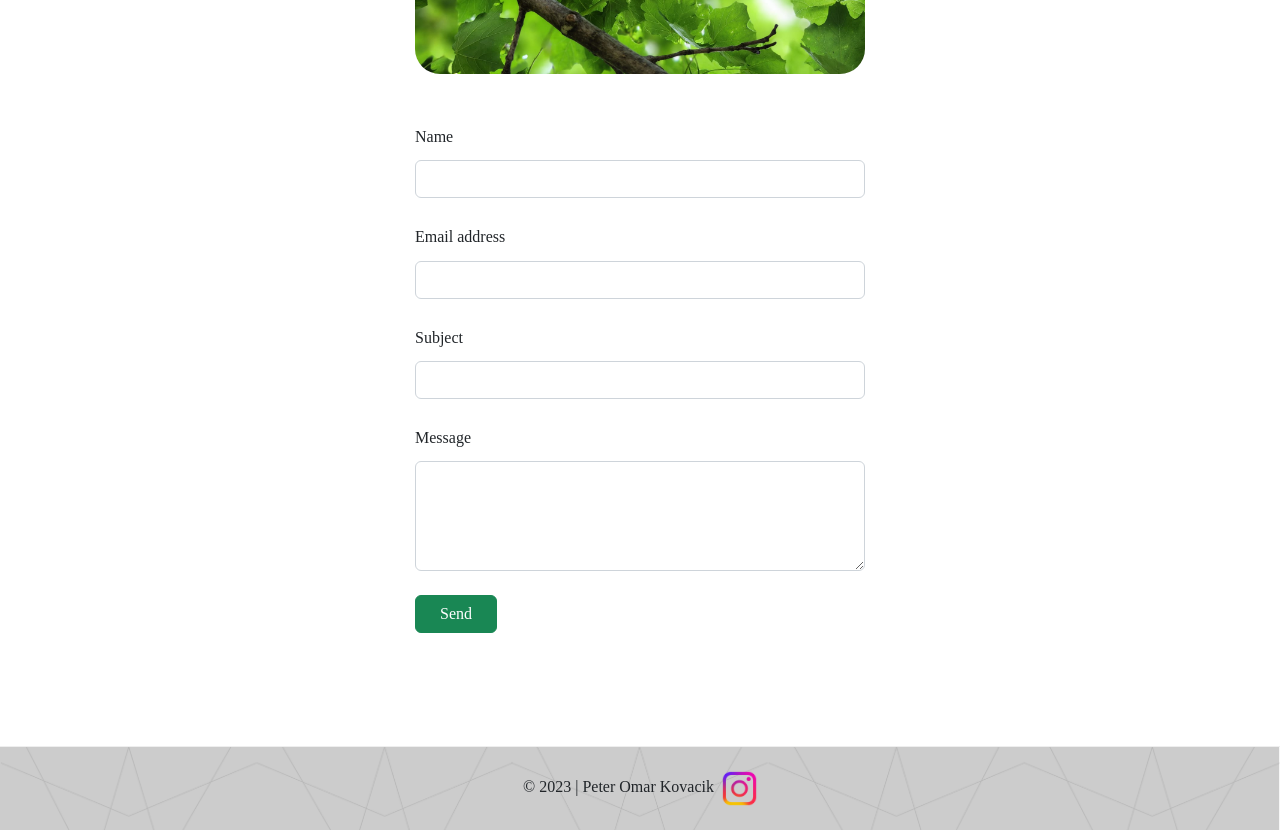
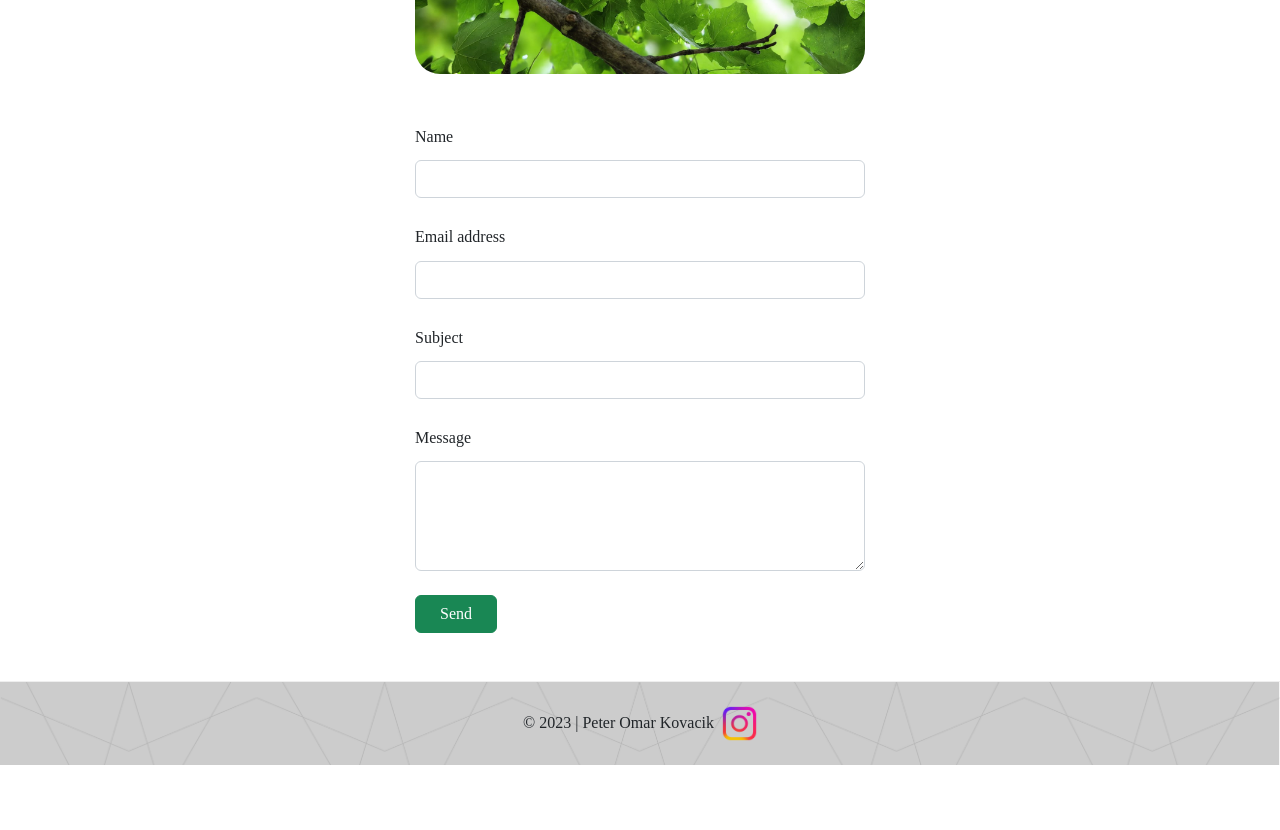
Before and after one commit to peterkovacik/arabic-with-omar, a Nuxt app: page /contact in a window 1280 px wide. Shown: the part 560-1390 px from the top of the page. After the commit the page ends 1325 px from the top, so only its background shows below. Built offline with nearby package versions, Linux system fonts and the light colour scheme.

Commit message:
button issue resolved - remove form height

```diff
--- a/pages/contact.vue
+++ b/pages/contact.vue
@@ -10,7 +10,7 @@
         -->
 
 
-        <form action="https://formsubmit.co/871b77a3771c1f5953f344193a030234" method="POST" class="contact-form mb-3">
+        <form action="https://formsubmit.co/871b77a3771c1f5953f344193a030234" method="POST" class="contact-form form-margin-show-button">
             <!-- Name input -->
             <div class="form-outline mb-4">
                 <label class="form-label" for="name">Name</label>
@@ -60,7 +60,6 @@
 <style scoped>
     .contact-form {
         width: 350px;
-        height: 467px;
         display: block;
         margin: 0 auto;
     }
@@ -77,14 +76,17 @@
         border-radius: 25px; /* rounded corners */
     }
 
+    @media only screen and (min-width: 550px) {
+
+    }
 
     @media only screen and (min-width: 720px) {
         .contact-form {
             width: 450px;
-            height: 600px;
         }
         .leaves {
             width: 450px;
         }
+
     }
 </style>
```
